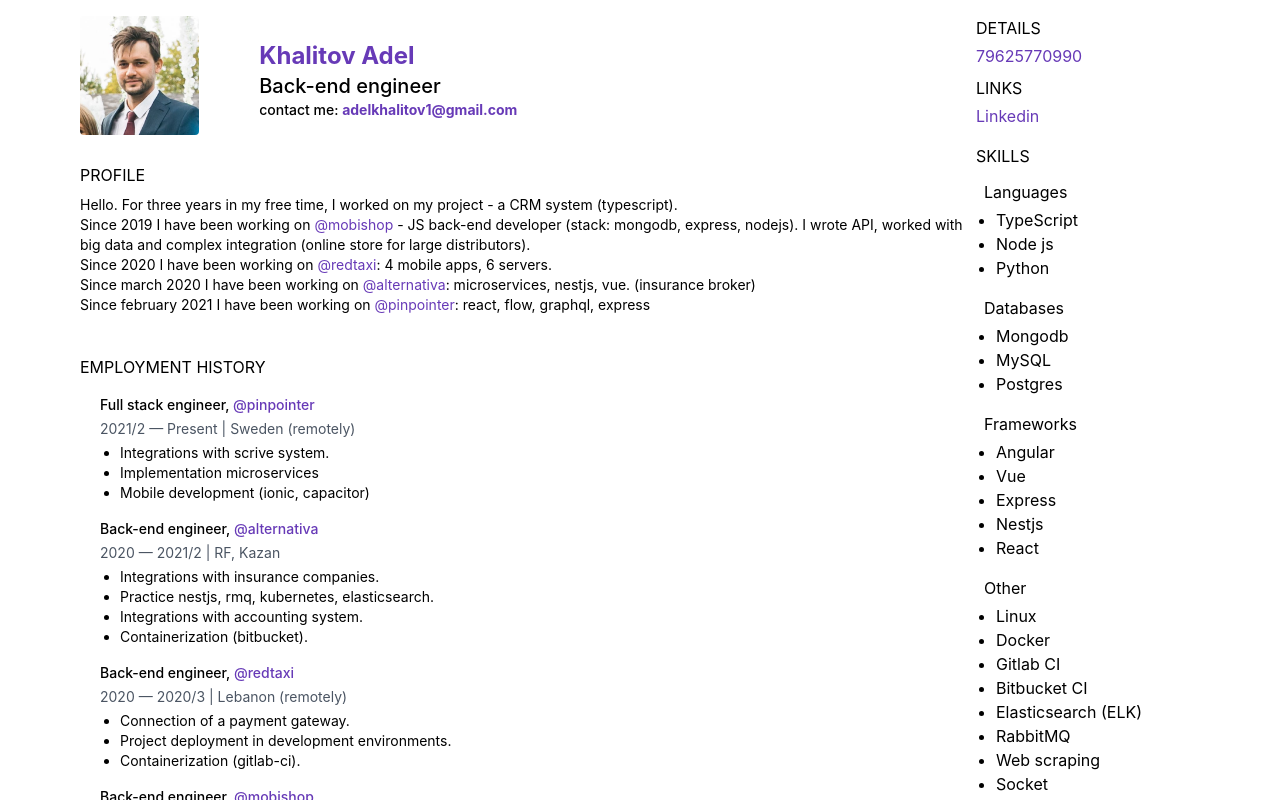
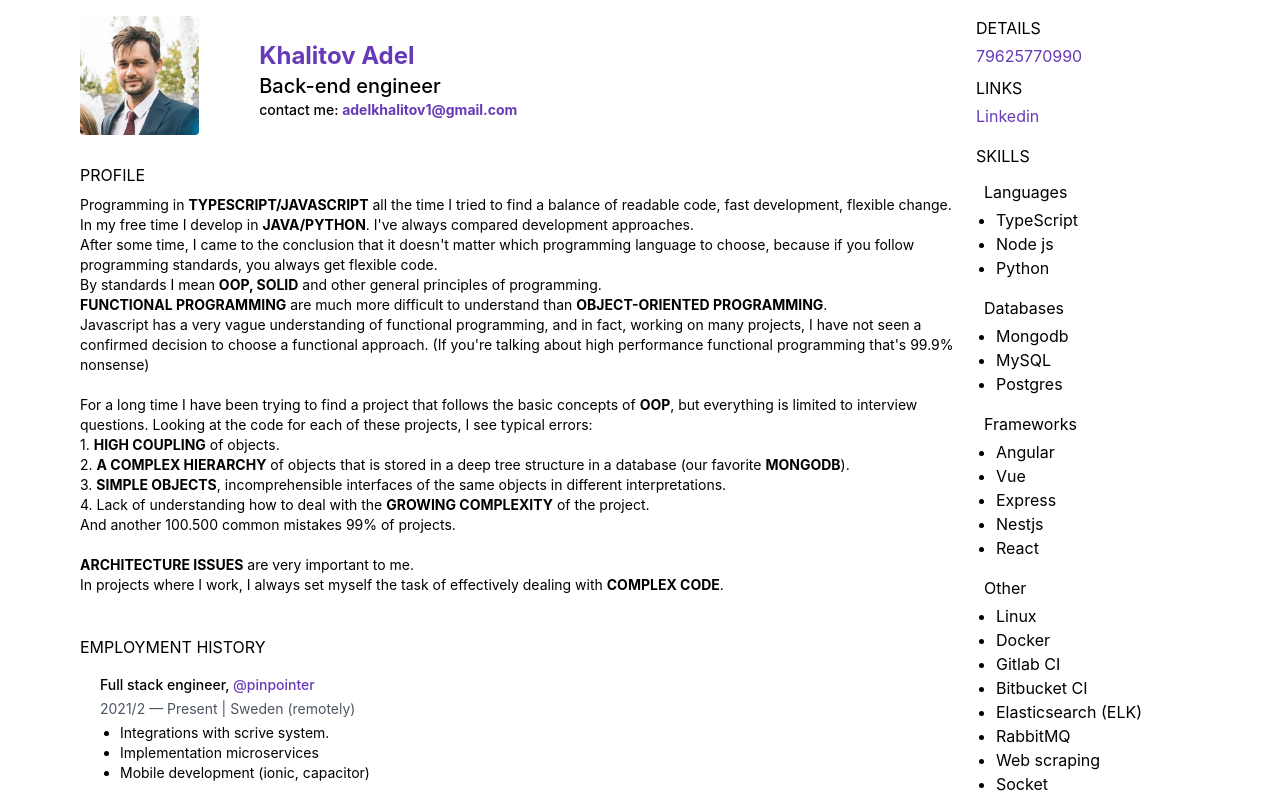
Before and after one commit to KhalitovAdel/khalitovadel.github.io, a React (Create React App) app in the folder web/: page / in a window 1280 px wide. Shown: the top 800 px of the page. Built offline with nearby package versions, Linux system fonts and the light colour scheme.

Commit message:
chenge description of cv

```diff
--- a/web/src/bio/constants/Bio.constants.ts
+++ b/web/src/bio/constants/Bio.constants.ts
@@ -3,11 +3,22 @@ import { IBioData } from '../interfaces/Bio.interfaces';
 export const data: IBioData = {
     profile: {
         descriptions: [
-            'Hello. For three years in my free time, I worked on my project - a CRM system (typescript).',
-            'Since 2019 I have been working on @mobishop - JS back-end developer (stack: mongodb, express, nodejs). I wrote API, worked with big data and complex integration (online store for large distributors).',
-            'Since 2020 I have been working on @redtaxi: 4 mobile apps, 6 servers.',
-            'Since march 2020 I have been working on @alternativa: microservices, nestjs, vue. (insurance broker)',
-            'Since february 2021 I have been working on @pinpointer: react, flow, graphql, express',
+            `Programming in <b>${'typescript/javascript'.toUpperCase()}</b> all the time I tried to find a balance of readable code, fast development, flexible change.`,
+            `In my free time I develop in <b>${'JAVA/Python'.toUpperCase()}</b>. I've always compared development approaches.`,
+            "After some time, I came to the conclusion that it doesn't matter which programming language to choose, because if you follow programming standards, you always get flexible code.",
+            `By standards I mean <b>${'OOP, SOLID'.toUpperCase()}</b> and other general principles of programming.`,
+            `<b>${'Functional programming'.toUpperCase()}</b> are much more difficult to understand than <b>${'object-oriented programming'.toUpperCase()}</b>.`,
+            "Javascript has a very vague understanding of functional programming, and in fact, working on many projects, I have not seen a confirmed decision to choose a functional approach. (If you're talking about high performance functional programming that's 99.9% nonsense)",
+            '<br/>',
+            `For a long time I have been trying to find a project that follows the basic concepts of <b>${'OOP'.toUpperCase()}</b>, but everything is limited to interview questions. Looking at the code for each of these projects, I see typical errors:`,
+            ` 1. <b>${'High coupling'.toUpperCase()}</b> of objects.`,
+            ` 2. <b>${'A complex hierarchy'.toUpperCase()}</b> of objects that is stored in a deep tree structure in a database (our favorite <b>${'MongoDB'.toUpperCase()}</b>).`,
+            ` 3. <b>${'Simple objects'.toUpperCase()}</b>, incomprehensible interfaces of the same objects in different interpretations.`,
+            ` 4. Lack of understanding how to deal with the <b>${'growing complexity'.toUpperCase()}</b> of the project.`,
+            'And another 100.500 common mistakes 99% of projects.',
+            '<br/>',
+            `<b>${'Architecture issues'.toUpperCase()}</b> are very important to me.`,
+            `In projects where I work, I always set myself the task of effectively dealing with <b>${'complex code'.toUpperCase()}</b>.`,
         ],
     },
     history: [
@@ -92,5 +103,9 @@ export const data: IBioData = {
             title: 'Cambly',
             link: 'http://www.cambly.com/en/certificate/verify/ca9527ad',
         },
+        {
+            title: 'GOF & GRASP',
+            link: 'https://www.icloud.com/iclouddrive/0KU6Ub8JDVOESk3dyNXskmXfg#gof_grasp',
+        },
     ],
 };
```
Also changed, not shown: web/tsconfig.json (+7 -2 lines).
